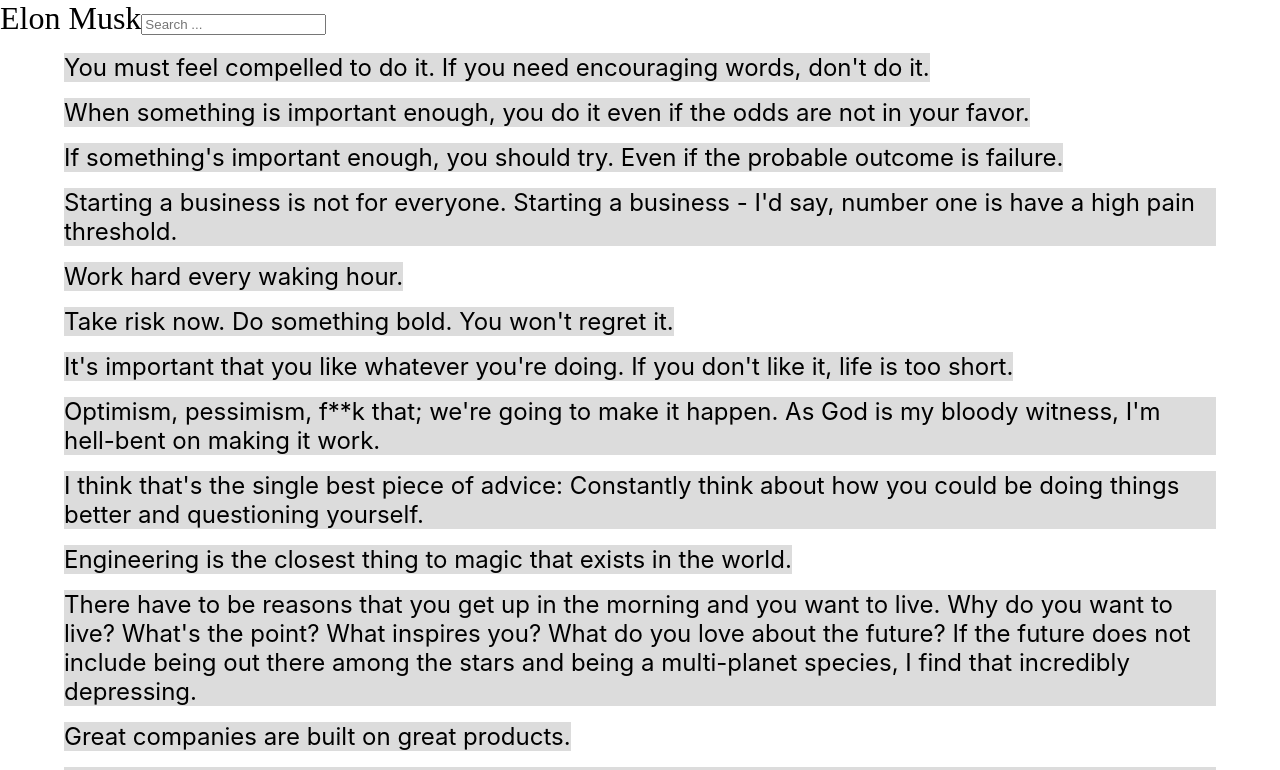
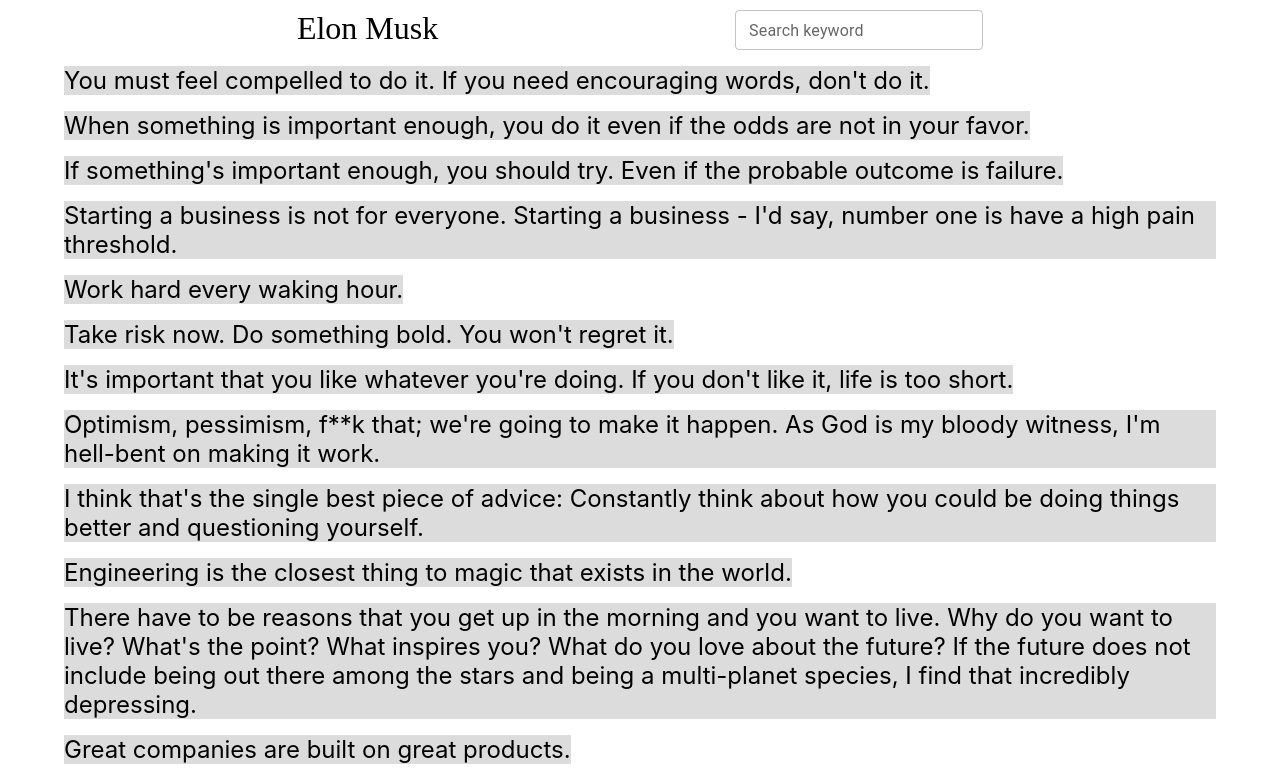
Before and after one commit to trungpham10/elonmusk-archive, a React (Create React App) app: page / in a window 1280 px wide. Shown: the top 770 px of the page. Built offline with nearby package versions, Linux system fonts and the light colour scheme.

Commit message:
style header

```diff
--- a/package.json
+++ b/package.json
@@ -3,9 +3,9 @@
   "version": "0.1.0",
   "private": true,
   "dependencies": {
-    "@emotion/react": "^11.10.4",
-    "@emotion/styled": "^11.10.4",
-    "@mui/material": "^5.10.8",
+    "@emotion/react": "^11.10.5",
+    "@emotion/styled": "^11.10.5",
+    "@mui/material": "^5.10.11",
     "@testing-library/jest-dom": "^5.14.1",
     "@testing-library/react": "^13.0.0",
     "@testing-library/user-event": "^13.2.1",
--- a/src/App.css
+++ b/src/App.css
@@ -3,6 +3,9 @@
   font-family: 'Times New Roman', Times, serif;
   font-weight: 100;
   font-style: normal;
+  padding-top: 10px;
+  display: flex;
+  justify-content: space-evenly;
 }
 
 .quote {
--- a/src/App.js
+++ b/src/App.js
@@ -1,6 +1,7 @@
 import React, { useEffect, useState } from 'react';
 import './App.css';
 import Quote from './Quote';
+import {TextField} from '@mui/material';
 
 function App() {
   const [data, setData] = useState([]);
@@ -21,19 +22,20 @@
   return (
     <div className="App">
       <div className='Header'>
-        Elon Musk
-        <input onChange={event=>setSearchInput(event.target.value)} type="text" placeholder="Search ..."/>
+        <div>Elon Musk</div>
+        <TextField id="filled-basic" label="Search keyword" variant="outlined" size="small" onChange={event=>setSearchInput(event.target.value)}/>
       </div>
 
       <div className='all-quotes'>
         {
           data && data.length > 0
           && data.filter(item => {
-            if (searchInput.length == 0) {
+            if (searchInput.length === 0) {
               return item;
             } else if (item.quote.toLowerCase().includes(searchInput.toLowerCase())) {
               return item;
             }
+            return null;
           }).map((item,i) => <Quote text={item.quote} url={item.url} key={i}/>)
         }
       </div>
```
Also changed, not shown: 2 other files (tests, documents, lock files or other folders).
